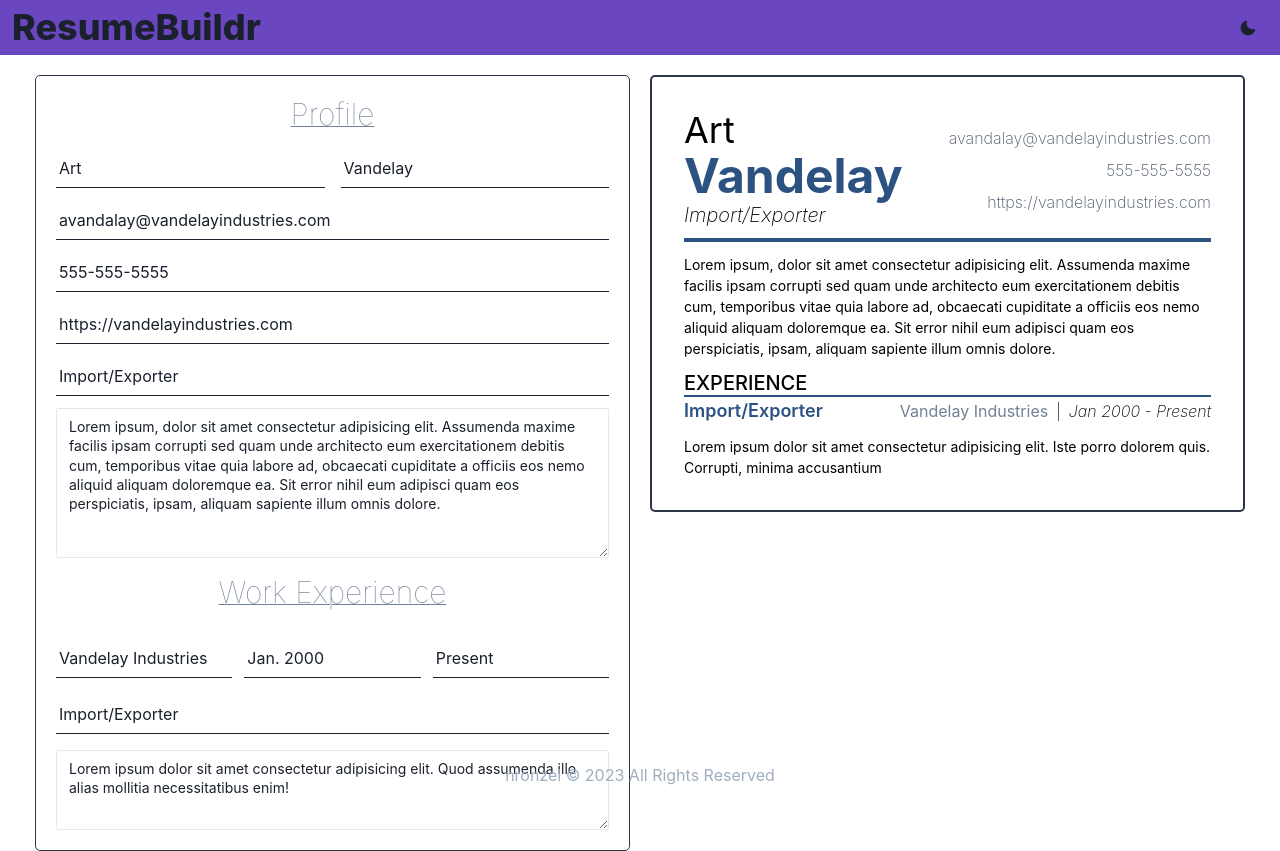
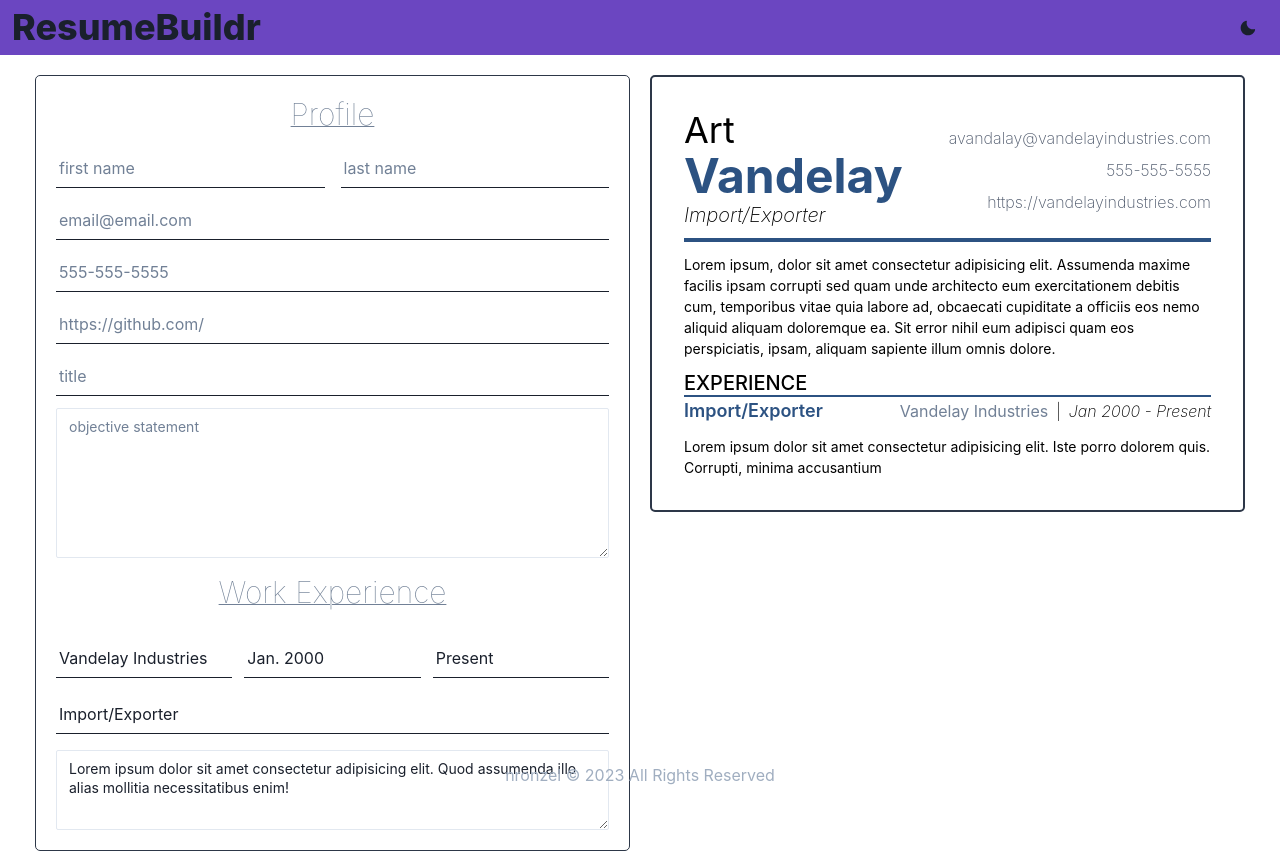
Before and after one commit to nronzel/resume-maker, a React (Vite) app: page / in a window 1280 px wide. Built offline with nearby package versions, Linux system fonts and the light colour scheme.

Commit message:
added placeholders and removed default values

```diff
--- a/src/components/MainInfoSection.jsx
+++ b/src/components/MainInfoSection.jsx
@@ -34,63 +34,69 @@ export class MainInfoSection extends Component {
         >
           <Flex w="100%" gap={4}>
             <Input
-              defaultValue="Art"
+              defaultValue=""
               borderBottom="1px solid"
               p="3px"
               variant="flushed"
               onChange={this.props.handleChange}
               name="firstName"
               focusBorderColor="purple.400"
+              placeholder="first name"
             ></Input>
             <Input
-              defaultValue="Vandelay"
+              defaultValue=""
               borderBottom="1px solid"
               p="3px"
               variant="flushed"
               onChange={this.props.handleChange}
               name="lastName"
               focusBorderColor="purple.400"
+              placeholder="last name"
             ></Input>
           </Flex>
           <Input
-            defaultValue="avandalay@vandelayindustries.com"
+            defaultValue=""
             borderBottom="1px solid"
             p="3px"
             variant="flushed"
             name="email"
             onChange={this.props.handleChange}
             focusBorderColor="purple.400"
+            placeholder="email@email.com"
           ></Input>
           <Input
-            defaultValue="555-555-5555"
+            defaultValue=""
             borderBottom="1px solid"
             p="3px"
             variant="flushed"
             name="phone"
             onChange={this.props.handleChange}
             focusBorderColor="purple.400"
+            placeholder="555-555-5555"
           ></Input>
           <Input
-            defaultValue="https://vandelayindustries.com"
+            defaultValue=""
             borderBottom="1px solid"
             p="3px"
             variant="flushed"
             name="link"
             onChange={this.props.handleChange}
             focusBorderColor="purple.400"
+            placeholder="https://github.com/"
           ></Input>
           <Input
-            defaultValue="Import/Exporter"
+            defaultValue=""
             borderBottom="1px solid"
             p="3px"
             variant="flushed"
             name="title"
             onChange={this.props.handleChange}
             focusBorderColor="purple.400"
+            placeholder="title"
           ></Input>
           <Textarea
-            placeholder="Objective statement"
-            defaultValue="Lorem ipsum, dolor sit amet consectetur adipisicing elit. Assumenda maxime facilis ipsam corrupti sed quam unde architecto eum exercitationem debitis cum, temporibus vitae quia labore ad, obcaecati cupiditate a officiis eos nemo aliquid aliquam doloremque ea. Sit error nihil eum adipisci quam eos perspiciatis, ipsam, aliquam sapiente illum omnis dolore."
+            placeholder="objective statement"
+            defaultValue=""
             name="description"
             size="sm"
             onChange={this.props.handleChange}
```
